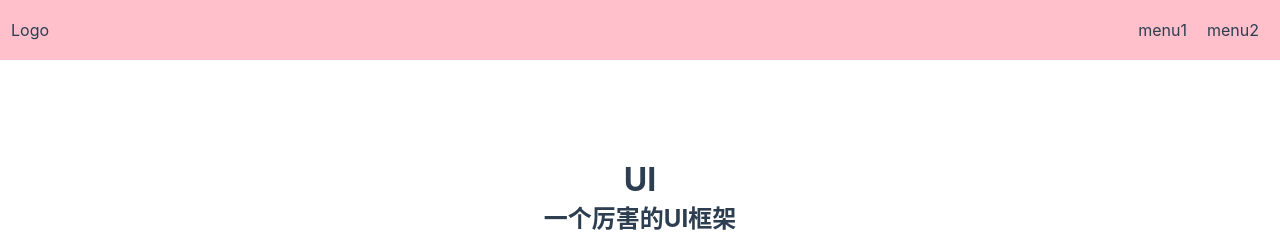
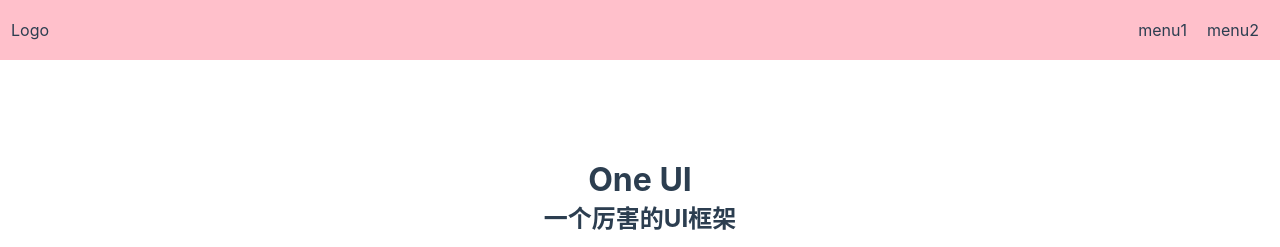
Before and after one commit to AlierQ/OneUI-vue, a Vue app: page / in a window 1280 px wide. Shown: the top 247 px of the page. Built offline with nearby package versions, Linux system fonts and the light colour scheme.

Commit message:
set UI name OneUI

```diff
--- a/src/views/Home.vue
+++ b/src/views/Home.vue
@@ -1,7 +1,7 @@
 <template>
   <TopNav class="top-nav"></TopNav>
   <div class="banner">
-    <h1>UI</h1>
+    <h1>One UI</h1>
     <h2>一个厉害的UI框架</h2>
     <p>
       <a href="">Github</a>
```
